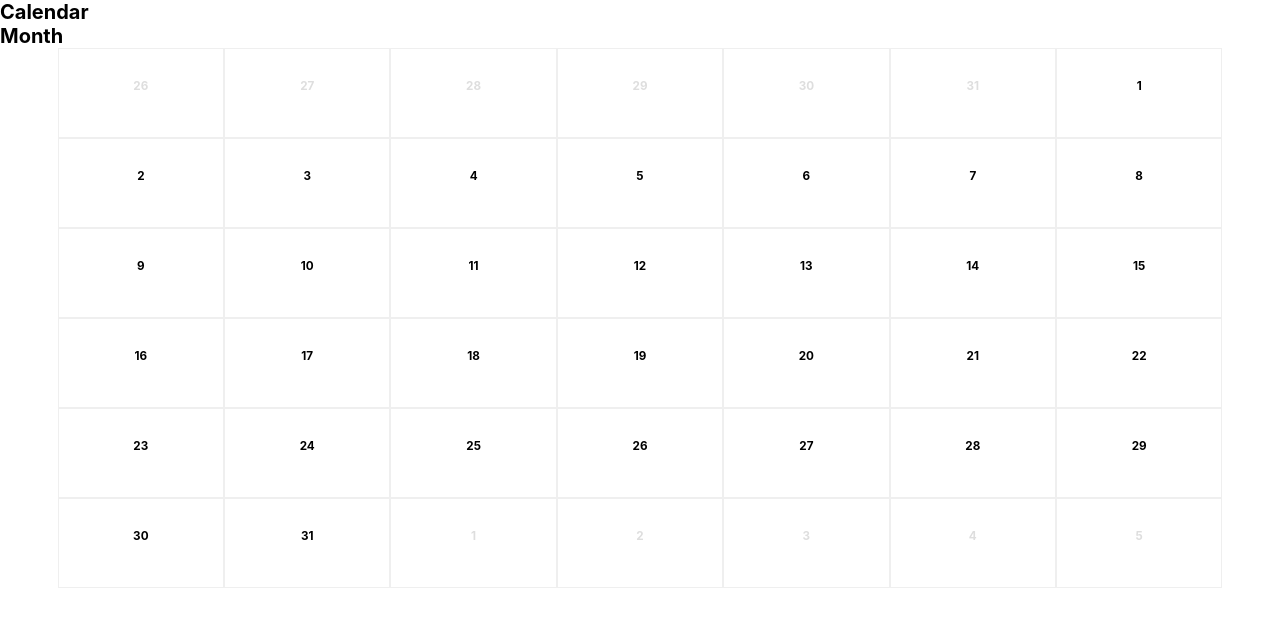
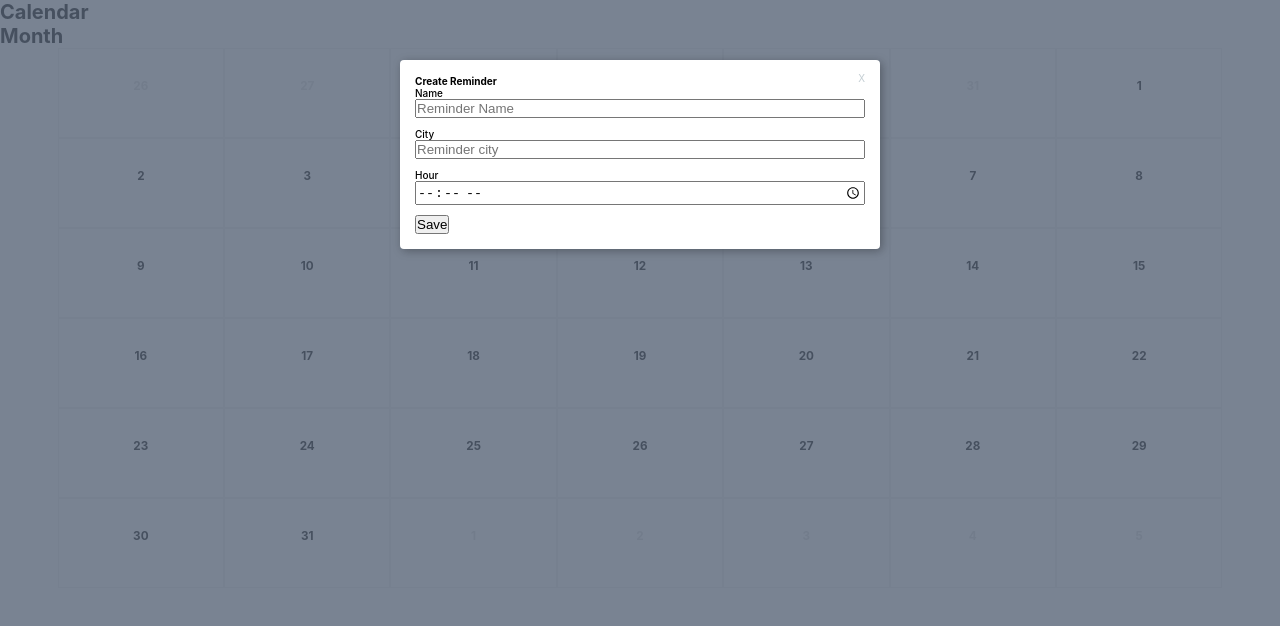
Before and after one commit to sebaslh12/calendar-challenge, a React (Create React App) app: page / in a window 1280 px wide. Both pictures are taken after a click on the element "10". Shown: the top 626 px of the page. Built offline with nearby package versions, Linux system fonts and the light colour scheme.

Commit message:
Implementing Reminder form. Adding Modal package.

```diff
--- a/package.json
+++ b/package.json
@@ -9,6 +9,7 @@
     "dayjs": "^1.8.33",
     "react": "^16.13.1",
     "react-dom": "^16.13.1",
+    "react-modal": "^3.11.2",
     "react-redux": "^7.2.1",
     "react-scripts": "3.4.3",
     "redux": "^4.0.5"
--- a/src/components/Calendar/Day.js
+++ b/src/components/Calendar/Day.js
@@ -1,17 +1,15 @@
-import React from 'react';
+import React, { useState } from 'react';
+import ReminderModal from '../Reminder/ReminderModal';
 
 const Day = ({ dayData, currentMonth }) => {
 	const isActive = dayData.month() === currentMonth;
-	const handleClick = (e)=>{
-		e.preventDefault();
-		e.stopPropagation();
-		if(isActive) {
-			console.log('Event creation')
-		}
-	}
+	const [showModal, setShowModal] = useState(false);
+	const toggleModal = () => { if (isActive) setShowModal(!showModal) };
+
 	return (
-		<div className={`day${!isActive ? ' disabled' : ''}`} onClick={handleClick}>
+		<div className={`day${!isActive ? ' disabled' : ''}`} onClick={toggleModal}>
 			<h3>{dayData.date()}</h3>
+			{showModal && <ReminderModal isOpen={showModal} onClose={toggleModal} />}
 		</div>
 	);
 }
--- /dev/null
+++ b/src/components/Modal/index.js
@@ -0,0 +1,16 @@
+import React from "react";
+import ReactModal from "react-modal";
+import "./styles.css";
+
+const Modal = ({ children, classes, isOpen, onClose }) => {
+	const modalStyles = { overlay: { backgroundColor: "rgba(88, 101, 119, 0.8)", overflow: "auto", zIndex: "10" } };
+
+	return (
+		<ReactModal className={`modal-card ${classes ? classes : ""}`} isOpen={isOpen} onRequestClose={onClose} ariaHideApp={false} style={modalStyles}>
+			<span className="modal-close" onClick={onClose}>X</span>
+			<div>{children}</div>
+		</ReactModal>
+	);
+};
+
+export default Modal;
--- /dev/null
+++ b/src/components/Modal/styles.css
@@ -0,0 +1,46 @@
+.modal-card {
+	animation: fade-up .5s ease;
+	background-color: white;
+	border-color: rgba(0,0,0,.5);
+	border-radius: 0.4rem;
+	box-shadow: 0.2rem 0.2rem 1rem rgba(0,0,0,.3);
+	margin: 6rem auto;
+	max-width: 48rem;
+	min-width: 32rem;
+	overflow: auto;
+	position: relative;
+	padding: 1.5rem;
+	outline: none!important;
+	width: 100%;
+}
+
+.modal-close {
+	position: absolute;
+	top: 0;
+	right: 0;
+	border: none;
+	background-color: transparent;
+	padding: 1.2rem 1.5rem 0 0;
+	outline: none;
+	color: #c4ced3;
+}
+
+.modal-close:hover {
+	color: #5f6c80;
+}
+
+.modal-card h2 {
+	margin-top: 0;
+}
+
+.modal-card label {
+	display: block;
+	margin-bottom: 1rem;
+	font-weight: 500;
+}
+
+.modal-card label input,
+.modal-card label textarea {
+	display: block;
+	width: 100%;
+}
--- /dev/null
+++ b/src/components/Reminder/ReminderModal.js
@@ -0,0 +1,44 @@
+import React, { useState } from 'react';
+import Modal from '../Modal';
+
+const ReminderModal = ({ isOpen, onClose }) => {
+	const [values, setValues] = useState({
+		name: '',
+		city: '',
+		time: ''
+	});
+
+	const handleChange = (e) => {
+		const { name, value } = e.target;
+		setValues({ ...values, [name]: value });
+	};
+
+	const handleSubmit = (e) => {
+		e.preventDefault();
+		e.stopPropagation();
+		onClose();
+	}
+
+	return (
+		<Modal isOpen={isOpen} onClose={onClose}>
+			<form onSubmit={handleSubmit} onClick={(e)=>e.stopPropagation()}>
+				<h4>Create Reminder</h4>
+				<label>
+					Name
+					<input type="text" name="name" value={values.title} onChange={handleChange} placeholder="Reminder Name" required/>
+				</label>
+				<label>
+					City
+					<input type="text" name="city" value={values.title} onChange={handleChange} placeholder="Reminder city" required/>
+				</label>
+				<label>
+					Hour
+					<input type="time" name="time" value={values.title} onChange={handleChange} placeholder="Hour" required/>
+				</label>
+				<button type="submit">Save</button>
+			</form>
+		</Modal>
+	);
+}
+
+export default ReminderModal;
```
Also changed, not shown: 1 other file (tests, documents, lock files or other folders).
